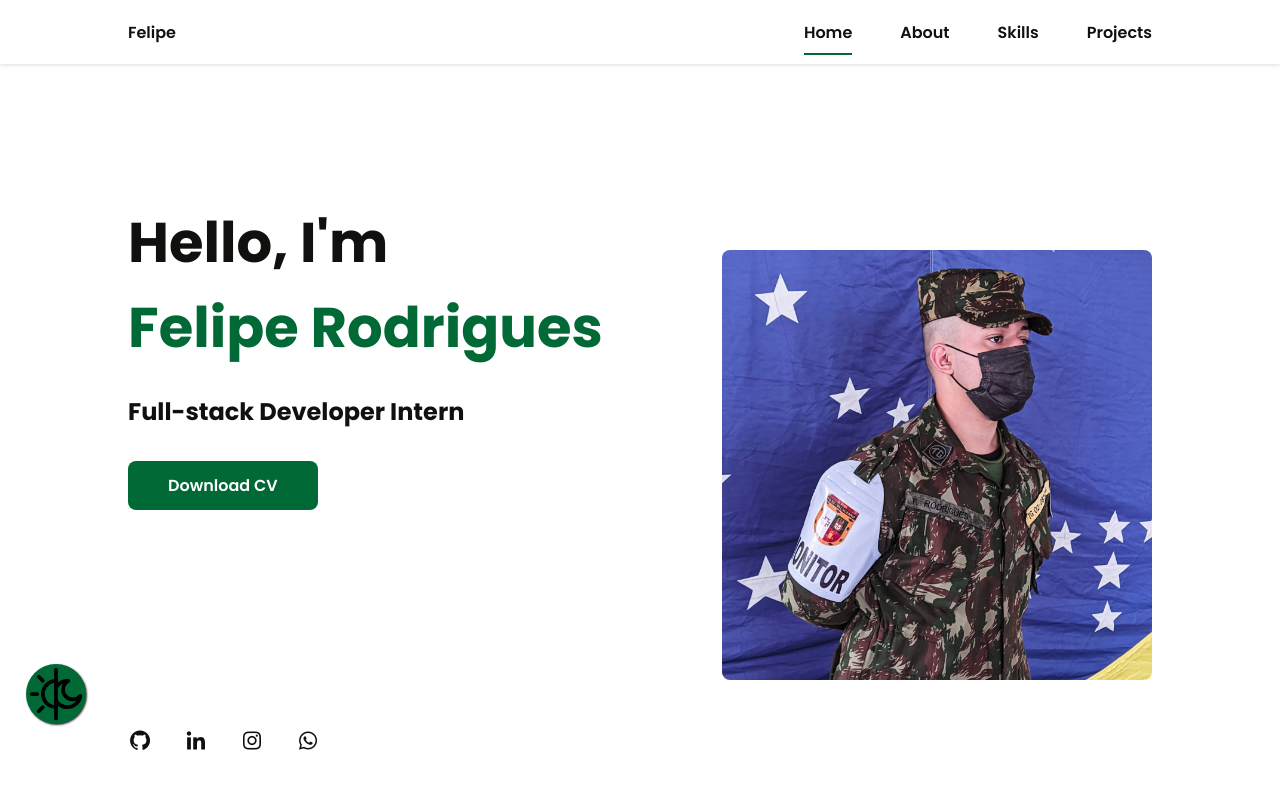
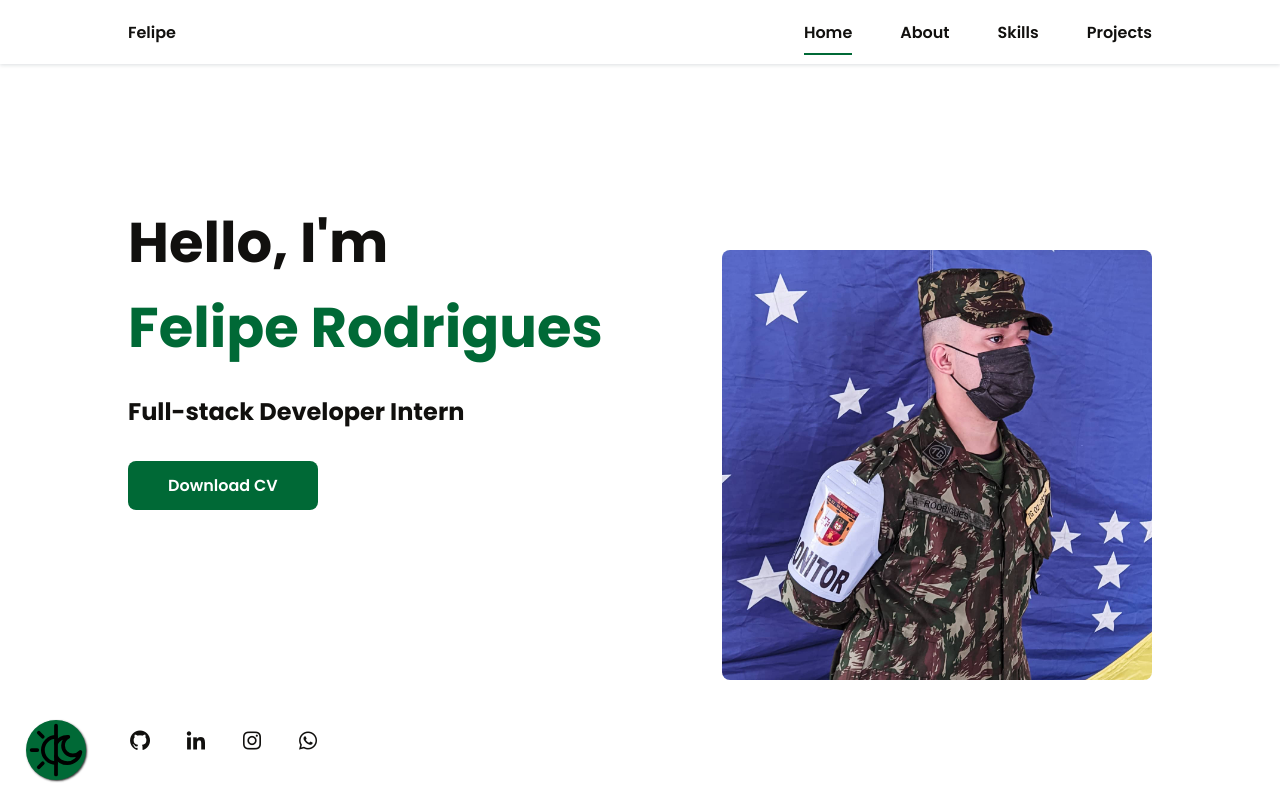
Before and after one commit to fehenriq/portfolio, a plain HTML site: page index.html in a window 1280 px wide. Shown: the top 800 px of the page. Drawn offline with nearby package versions, Linux system fonts and the light colour scheme.

Commit message:
fixed dark mode icon error

```diff
--- a/assets/css/styles.css
+++ b/assets/css/styles.css
@@ -456,7 +456,7 @@ img {
 
 .mudar-tema {
     position: fixed;
-    top: 83%;
+    top: 90%;
     left: 2%;
     cursor: pointer;
 }
@@ -471,6 +471,6 @@ img {
     box-shadow: 1px 1px 2px rgb(51, 51, 51);
     z-index:1000;
     box-sizing: content-box;
-    background-image: url('/assets/img/day-night-sun-moon-cycle-svgrepo-com.svg');
+    background-image: url('../img/day-night-sun-moon-cycle-svgrepo-com.svg');
     background-repeat: no-repeat;
 }
```
